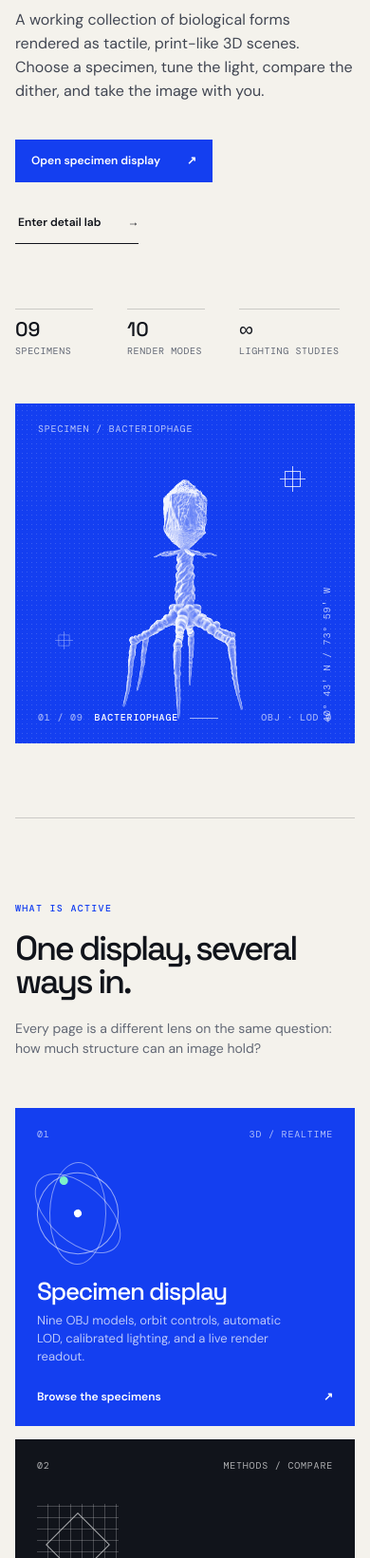
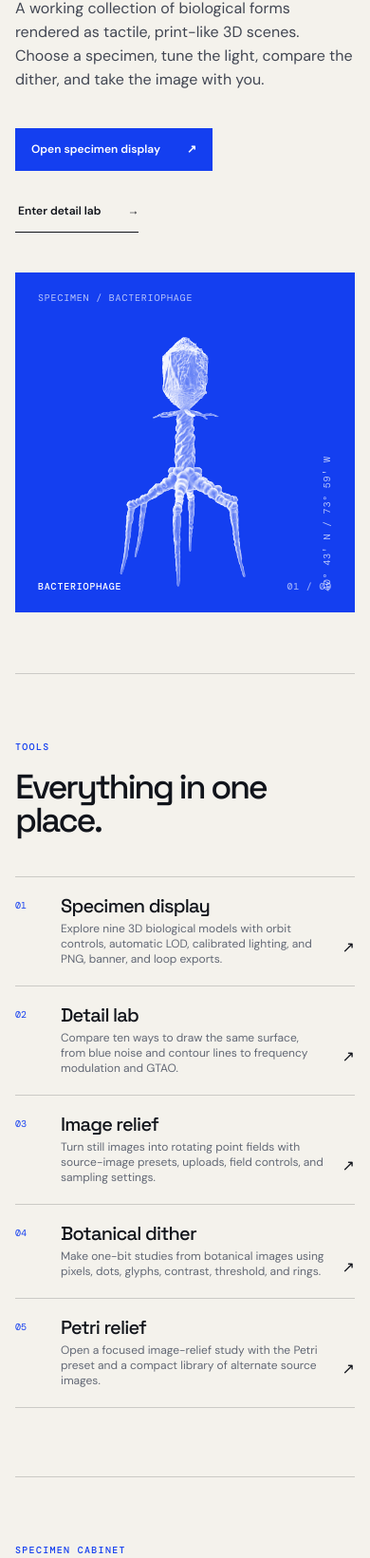
Before and after one commit to latchbio/specimen-render, a website built with Vite: page index.html in a window 390 px wide. Shown: the part 359-2000 px from the top of the page at 95% size. Built offline with nearby package versions, Linux system fonts and the light colour scheme.

Commit message:
Simplify landing page tools index

```diff
--- a/index.html
+++ b/index.html
@@ -20,11 +20,7 @@
             <span class="wordmark__sub">AI × Biosecurity</span>
           </span>
         </a>
-        <div class="landing-header__meta">
-          <span>Field study 001</span>
-          <span class="status-dot" aria-hidden="true"></span>
-          <span>Live build</span>
-        </div>
+        <a class="header-link" href="/display.html">Open display <span aria-hidden="true">↗</span></a>
       </header>
 
       <section class="landing-hero" aria-labelledby="hero-title">
@@ -42,89 +38,54 @@
             </a>
             <a class="button button--quiet" href="/detail-lab.html">Enter detail lab <span aria-hidden="true">→</span></a>
           </div>
-          <dl class="hero-stats" aria-label="Project summary">
-            <div><dt>09</dt><dd>specimens</dd></div>
-            <div><dt>10</dt><dd>render modes</dd></div>
-            <div><dt>∞</dt><dd>lighting studies</dd></div>
-          </dl>
         </div>
 
         <div class="hero-specimen" aria-label="Bacteriophage specimen preview">
-          <div class="hero-specimen__noise" aria-hidden="true"></div>
           <div class="hero-specimen__image-wrap">
             <img src="/images/bacteriophage.png" alt="Bacteriophage specimen rendered in blue and white" />
           </div>
           <div class="hero-specimen__label">
-            <span class="hero-specimen__index">01 / 09</span>
             <span>Bacteriophage</span>
-            <span class="hero-specimen__line" aria-hidden="true"></span>
-            <span>OBJ · LOD 0</span>
+            <span>01 / 09</span>
           </div>
-          <div class="hero-specimen__crosshair hero-specimen__crosshair--one" aria-hidden="true"></div>
-          <div class="hero-specimen__crosshair hero-specimen__crosshair--two" aria-hidden="true"></div>
         </div>
       </section>
 
       <section class="manifest-section" aria-labelledby="manifest-title">
         <div class="section-heading">
-          <p class="eyebrow">What is active</p>
-          <h2 id="manifest-title">One display, several ways in.</h2>
-          <p>Every page is a different lens on the same question: how much structure can an image hold?</p>
+          <p class="eyebrow">Tools</p>
+          <h2 id="manifest-title">Everything in one place.</h2>
         </div>
-        <div class="manifest-grid">
-          <article class="manifest-card manifest-card--blue">
-            <div class="manifest-card__topline"><span>01</span><span>3D / realtime</span></div>
-            <div class="manifest-card__icon manifest-card__icon--orbit" aria-hidden="true"><span></span><i></i></div>
-            <h3>Specimen display</h3>
-            <p>Nine OBJ models, orbit controls, automatic LOD, calibrated lighting, and a live render readout.</p>
-            <a href="/display.html">Browse the specimens <span aria-hidden="true">↗</span></a>
-          </article>
-          <article class="manifest-card manifest-card--ink">
-            <div class="manifest-card__topline"><span>02</span><span>Methods / compare</span></div>
-            <div class="manifest-card__icon manifest-card__icon--grid" aria-hidden="true"></div>
-            <h3>Detail lab</h3>
-            <p>Hold the same model and camera still while switching between ten dither and structure passes.</p>
-            <a href="/detail-lab.html">Compare render modes <span aria-hidden="true">↗</span></a>
-          </article>
-          <article class="manifest-card manifest-card--paper">
-            <div class="manifest-card__topline"><span>03</span><span>Output / print</span></div>
-            <div class="manifest-card__icon manifest-card__icon--export" aria-hidden="true"><span>PNG</span></div>
-            <h3>Export studio</h3>
-            <p>Make screenshots, six-foot banner files, detailed renders, and looping 1456 × 773 studies.</p>
-            <a href="/display.html">Make an export <span aria-hidden="true">↗</span></a>
-          </article>
-        </div>
-      </section>
-
-      <section class="explore-section" aria-labelledby="explore-title">
-        <div class="section-heading section-heading--row">
-          <div>
-            <p class="eyebrow">The working index</p>
-            <h2 id="explore-title">Explore the current build.</h2>
-          </div>
-          <p class="section-heading__aside">A small visual system for looking closely — and looking again.</p>
-        </div>
-        <div class="explore-grid">
-          <a class="explore-card explore-card--wide" href="/image-relief.html">
-            <div class="explore-card__visual explore-card__visual--relief">
-              <img src="/images/face.jpg" alt="Textured face image used as a relief study" />
-              <span class="explore-card__stamp">2D → 3D</span>
-            </div>
-            <div class="explore-card__body"><span>Image relief</span><span aria-hidden="true">↗</span></div>
+        <div class="manifest-list">
+          <a class="manifest-row" href="/display.html">
+            <span class="manifest-row__number">01</span>
+            <span class="manifest-row__title">Specimen display</span>
+            <span class="manifest-row__copy">Explore nine 3D biological models with orbit controls, automatic LOD, calibrated lighting, and PNG, banner, and loop exports.</span>
+            <span class="manifest-row__arrow" aria-hidden="true">↗</span>
           </a>
-          <a class="explore-card" href="/flower-dither.html">
-            <div class="explore-card__visual explore-card__visual--flower">
-              <img src="/images/bird-of-paradise.png" alt="Dithered bird of paradise study" />
-              <span class="explore-card__stamp">1-bit</span>
-            </div>
-            <div class="explore-card__body"><span>Botanical dither</span><span aria-hidden="true">↗</span></div>
+          <a class="manifest-row" href="/detail-lab.html">
+            <span class="manifest-row__number">02</span>
+            <span class="manifest-row__title">Detail lab</span>
+            <span class="manifest-row__copy">Compare ten ways to draw the same surface, from blue noise and contour lines to frequency modulation and GTAO.</span>
+            <span class="manifest-row__arrow" aria-hidden="true">↗</span>
           </a>
-          <a class="explore-card" href="/face.html">
-            <div class="explore-card__visual explore-card__visual--face">
-              <img src="/images/conidia.jpg" alt="Conidia image relief study" />
-              <span class="explore-card__stamp">Point field</span>
-            </div>
-            <div class="explore-card__body"><span>Petri relief</span><span aria-hidden="true">↗</span></div>
+          <a class="manifest-row" href="/image-relief.html">
+            <span class="manifest-row__number">03</span>
+            <span class="manifest-row__title">Image relief</span>
+            <span class="manifest-row__copy">Turn still images into rotating point fields with source-image presets, uploads, field controls, and sampling settings.</span>
+            <span class="manifest-row__arrow" aria-hidden="true">↗</span>
+          </a>
+          <a class="manifest-row" href="/flower-dither.html">
+            <span class="manifest-row__number">04</span>
+            <span class="manifest-row__title">Botanical dither</span>
+            <span class="manifest-row__copy">Make one-bit studies from botanical images using pixels, dots, glyphs, contrast, threshold, and rings.</span>
+            <span class="manifest-row__arrow" aria-hidden="true">↗</span>
+          </a>
+          <a class="manifest-row" href="/face.html">
+            <span class="manifest-row__number">05</span>
+            <span class="manifest-row__title">Petri relief</span>
+            <span class="manifest-row__copy">Open a focused image-relief study with the Petri preset and a compact library of alternate source images.</span>
+            <span class="manifest-row__arrow" aria-hidden="true">↗</span>
           </a>
         </div>
       </section>
--- a/src/landing.css
+++ b/src/landing.css
@@ -36,6 +36,8 @@ body.landing-page {
 .wordmark__name, .wordmark__sub { display: block; }
 .wordmark__name { font: 600 13px/1.1 "Space Grotesk", sans-serif; letter-spacing: -.03em; }
 .wordmark__sub { margin-top: 4px; color: var(--landing-muted); font: 400 9px/1 "DM Mono", monospace; text-transform: uppercase; letter-spacing: .08em; }
+.header-link { color: inherit; border-bottom: 1px solid var(--landing-ink); font-size: 12px; font-weight: 600; text-decoration: none; }
+.header-link:hover { color: var(--landing-blue); border-color: var(--landing-blue); }
 .landing-header__meta, .landing-footer__meta { display: flex; align-items: center; gap: 10px; color: var(--landing-muted); font: 400 10px/1 "DM Mono", monospace; letter-spacing: .06em; text-transform: uppercase; }
 .status-dot { width: 6px; height: 6px; border-radius: 50%; background: #44b978; box-shadow: 0 0 0 4px rgba(68, 185, 120, .12); }
 
@@ -83,8 +85,27 @@ body.landing-page {
 .specimen-list { display: grid; grid-template-columns: repeat(3, 1fr); gap: 0 32px; margin-top: 48px; border-top: 1px solid var(--landing-line); }.specimen-list span { display: flex; gap: 14px; padding: 16px 0; border-bottom: 1px solid var(--landing-line); font: 500 13px/1 "Space Grotesk", sans-serif; }.specimen-list b { color: var(--landing-blue); font: 400 10px/1 "DM Mono", monospace; }.text-link { color: inherit; border-bottom: 1px solid var(--landing-ink); font-size: 12px; font-weight: 600; text-decoration: none; }.text-link:hover { color: var(--landing-blue); border-color: var(--landing-blue); }
 .landing-footer { display: grid; grid-template-columns: 1fr auto 1fr; gap: 30px; align-items: end; min-height: 180px; padding: 34px 0; border-top: 1px solid var(--landing-line); }.landing-footer .eyebrow { margin-bottom: 12px; }.landing-footer__note { max-width: 260px; margin: 0; color: var(--landing-muted); font-size: 12px; line-height: 1.45; }.landing-footer img { width: 30px; height: auto; opacity: .8; }.landing-footer__meta { justify-content: end; flex-direction: column; align-items: end; gap: 7px; }
 
+/* The index stays intentionally quiet: the work is in the linked tools. */
+.landing-hero { min-height: 570px; padding: 62px 0 72px; }
+.hero-specimen { min-height: 450px; }
+.hero-specimen__image-wrap { inset: 6% 3% 8%; }
+.hero-specimen__label { justify-content: space-between; }
+.hero-specimen__label span:last-child { margin-left: 0; }
+.manifest-section { padding-top: 72px; padding-bottom: 72px; }
+.manifest-list { margin-top: 42px; border-top: 1px solid var(--landing-line); }
+.manifest-row { display: grid; grid-template-columns: 54px minmax(170px, .7fr) minmax(260px, 1fr) 20px; gap: 20px; align-items: center; padding: 20px 0; color: inherit; border-bottom: 1px solid var(--landing-line); text-decoration: none; }
+.manifest-row:hover { color: var(--landing-blue); }
+.manifest-row__number { color: var(--landing-blue); font: 400 10px/1 "DM Mono", monospace; }
+.manifest-row__title { font: 500 20px/1 "Space Grotesk", sans-serif; letter-spacing: -.04em; }
+.manifest-row__copy { color: var(--landing-muted); font-size: 12px; }
+.manifest-row__arrow { justify-self: end; font-size: 16px; }
+.explore-section { padding-top: 72px; }
+.explore-card__visual { height: 220px; }
+.explore-card__stamp { display: none; }
+.specimen-section { padding-top: 72px; padding-bottom: 72px; }
+
 @media (max-width: 800px) {
-  .landing-shell { width: min(100% - 32px, 620px); }.landing-header__meta span:first-child { display: none; }.landing-hero { display: flex; flex-direction: column; align-items: stretch; gap: 50px; min-height: 0; padding: 70px 0 78px; }.landing-hero h1 { max-width: 520px; font-size: clamp(56px, 15vw, 88px); }.hero-specimen { min-height: min(92vw, 500px); }.manifest-grid, .explore-grid { grid-template-columns: 1fr; }.manifest-card { min-height: 310px; }.manifest-card__icon { margin-top: 35px; }.explore-card__visual { height: min(68vw, 340px); }.section-heading--row { align-items: start; flex-direction: column; gap: 18px; }.specimen-list { grid-template-columns: repeat(2, 1fr); gap: 0 18px; }.landing-footer { grid-template-columns: 1fr auto; }.landing-footer__meta { grid-column: 1 / -1; align-items: start; justify-content: start; flex-direction: row; }.landing-footer img { grid-column: 2; grid-row: 1; }
+  .landing-shell { width: min(100% - 32px, 620px); }.landing-hero { display: flex; flex-direction: column; align-items: stretch; gap: 42px; min-height: 0; padding: 58px 0 64px; }.landing-hero h1 { max-width: 520px; font-size: clamp(56px, 15vw, 88px); }.hero-specimen { min-height: min(92vw, 450px); }.manifest-grid, .explore-grid { grid-template-columns: 1fr; }.manifest-row { grid-template-columns: 36px 1fr 20px; gap: 12px; }.manifest-row__copy { grid-column: 2 / 3; margin-top: -6px; }.explore-card__visual { height: min(68vw, 300px); }.section-heading--row { align-items: start; flex-direction: column; gap: 18px; }.specimen-list { grid-template-columns: repeat(2, 1fr); gap: 0 18px; }.landing-footer { grid-template-columns: 1fr auto; }.landing-footer__meta { grid-column: 1 / -1; align-items: start; justify-content: start; flex-direction: row; }.landing-footer img { grid-column: 2; grid-row: 1; }
 }
 
 @media (prefers-reduced-motion: reduce) { *, *::before, *::after { scroll-behavior: auto !important; transition-duration: .01ms !important; } }
```
